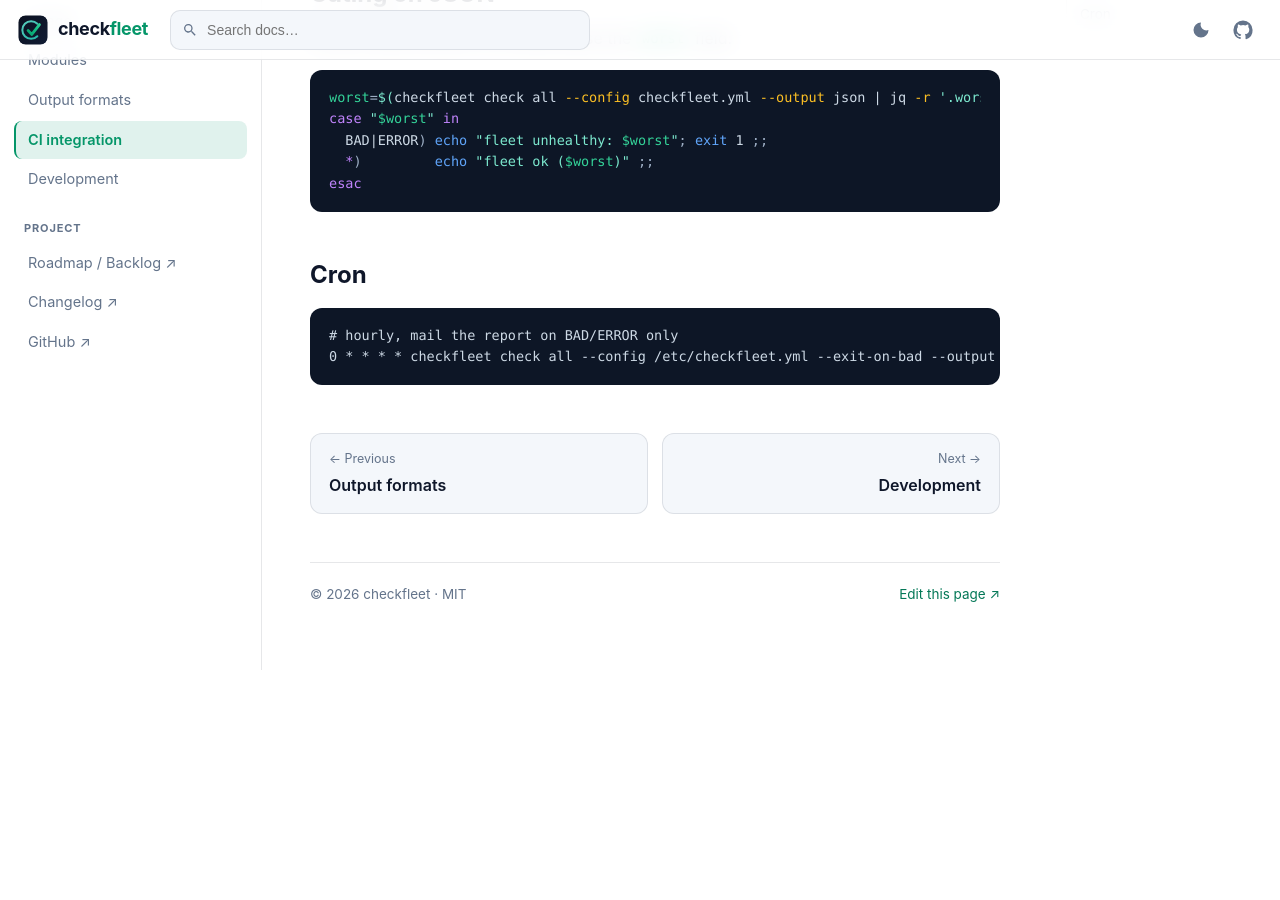
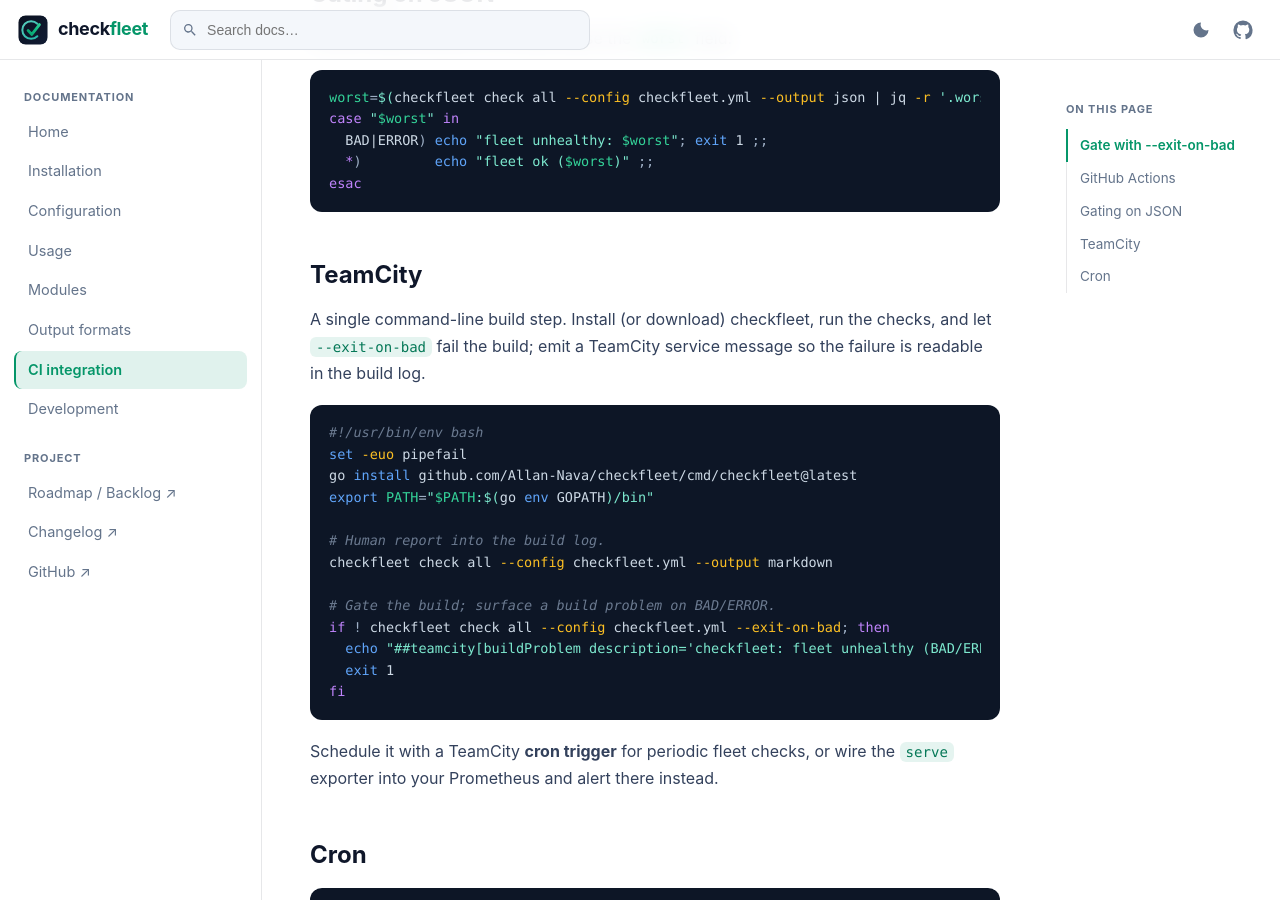
Before and after one commit to Allan-Nava/checkfleet, a Jekyll site: the page built from docs/ci.md, in a window 1280 px wide and 900 px high, scrolled down 1143 px. Built offline with Jekyll 4.4.1, drawn with Linux system fonts in a browser that asks for light colours; before the commit the page ends 1813 px from its top, so only the background shows below that.

Commit message:
docs: ricetta CI TeamCity + install brew/archivio, chiude docs sito (CF-10)

````diff
--- a/docs/ci.md
+++ b/docs/ci.md
@@ -56,6 +56,32 @@
 esac
 ```
 
+## TeamCity
+
+A single command-line build step. Install (or download) checkfleet, run the
+checks, and let `--exit-on-bad` fail the build; emit a TeamCity service message
+so the failure is readable in the build log.
+
+```bash
+#!/usr/bin/env bash
+set -euo pipefail
+go install github.com/Allan-Nava/checkfleet/cmd/checkfleet@latest
+export PATH="$PATH:$(go env GOPATH)/bin"
+
+# Human report into the build log.
+checkfleet check all --config checkfleet.yml --output markdown
+
+# Gate the build; surface a build problem on BAD/ERROR.
+if ! checkfleet check all --config checkfleet.yml --exit-on-bad; then
+  echo "##teamcity[buildProblem description='checkfleet: fleet unhealthy (BAD/ERROR)']"
+  exit 1
+fi
+```
+
+Schedule it with a TeamCity **cron trigger** for periodic fleet checks, or wire
+the [`serve`](usage.md#the-serve-command) exporter into your Prometheus and
+alert there instead.
+
 ## Cron
 
 ```cron
````
Also changed, not shown: BACKLOG.md (+1 -1 lines), CHANGELOG.md, README.md.
